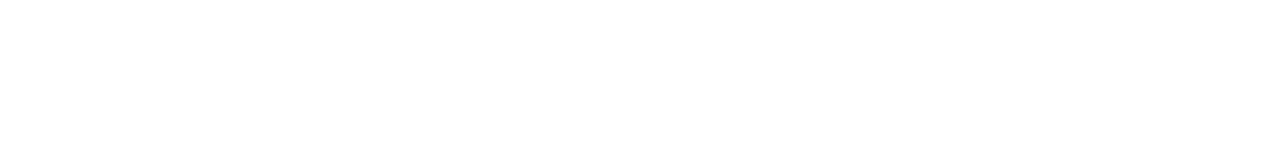
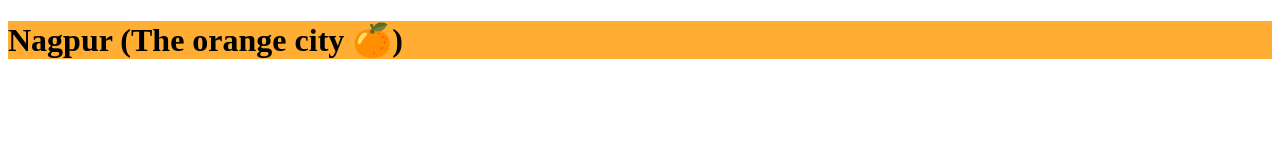
Before and after one commit to harshitajethani23/css-first-assignment, a plain HTML site: page index.html in a window 1280 px wide. Drawn offline with Linux system fonts and the light colour scheme.

Commit message:
main heading added

```diff
--- a/index.html
+++ b/index.html
@@ -2,8 +2,14 @@
 <html>
 <head>
     <title>css assignment</title>
+    <style>
+    h1 {
+        background-color:#ffad33;
+    }
+    </style>
 </head>
 <body>
+    <h1>Nagpur (The orange city 🍊)</h1>
 
 </body>
 </html>
```
